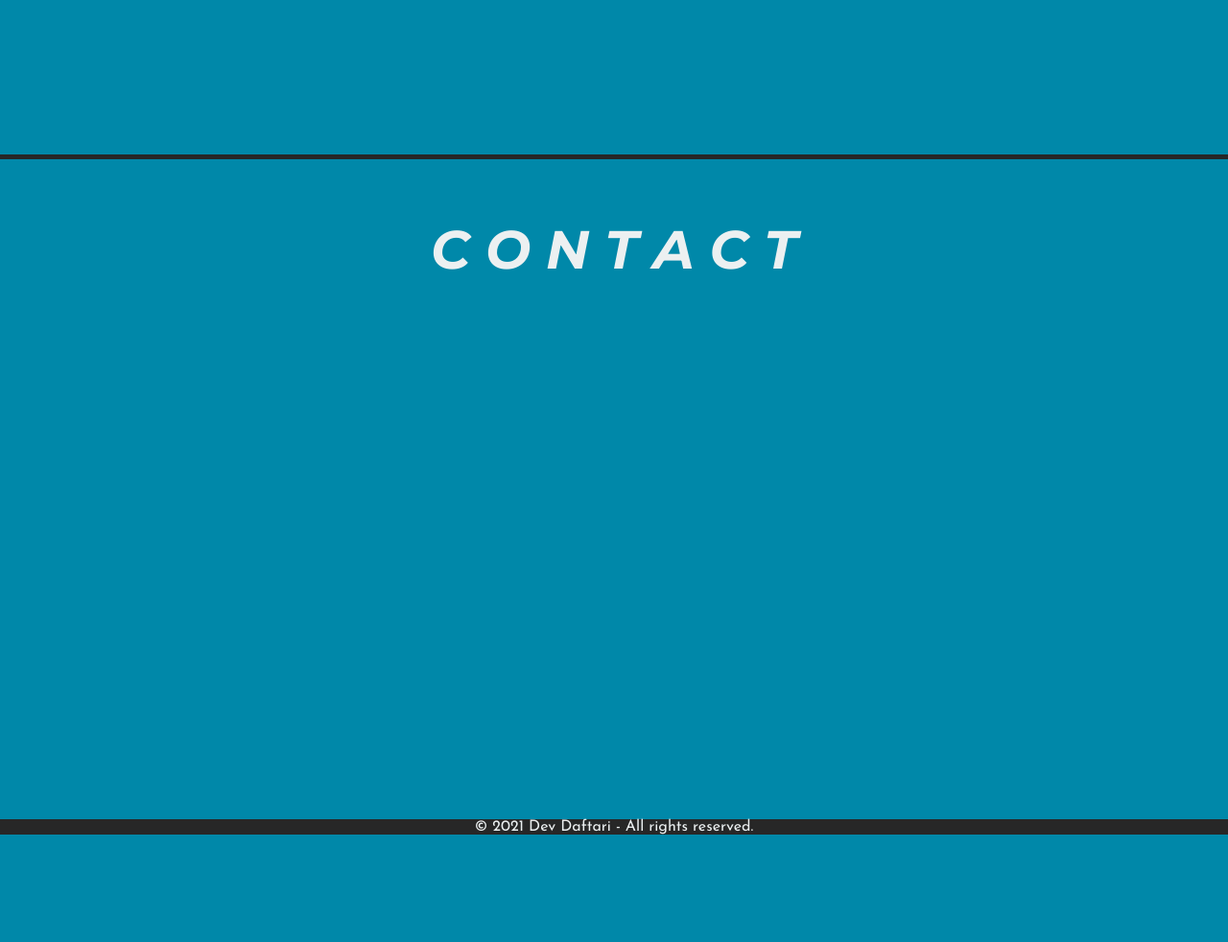
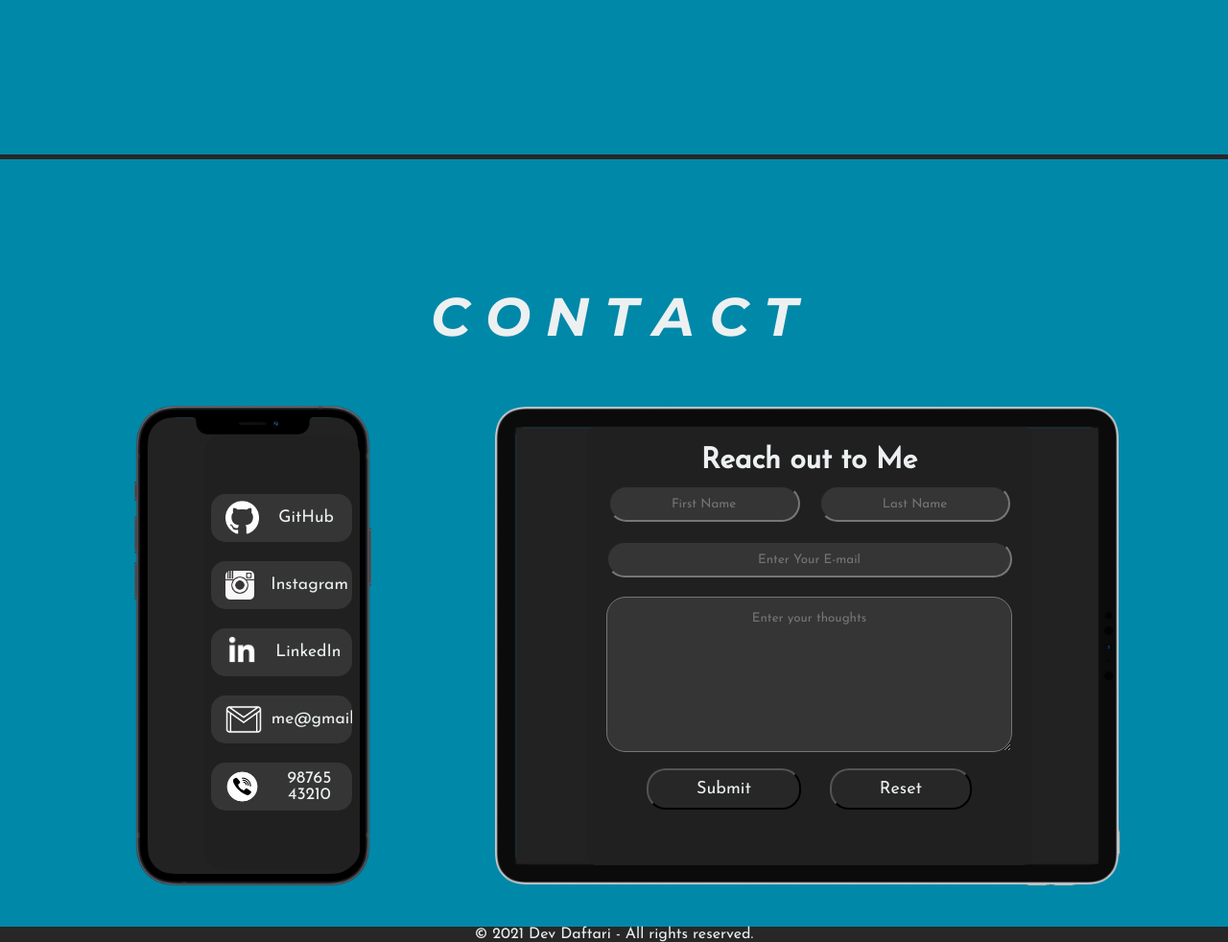
Before and after one commit to adarsh-2201/web7_Personal-website-with-randomly-generated-design, a PHP site: page / in a window 1280 px wide. Shown: the part 2242-3224 px from the top of the page at 96% size. Before the commit the page ends 3112 px from the top, so only its background shows below. Run offline with PHP 8.4, Linux system fonts and the light colour scheme.

Commit message:
Update contact section

```diff
--- a/js/main.js
+++ b/js/main.js
@@ -107,7 +107,54 @@ function GetCssSheet(num) {
         // Contact section
 
         document.querySelector("#contact h1").innerHTML ="C O N T A C T";
-
+        const div_cont=document.createElement("div");
+        div_cont.setAttribute("id","cont_main");
+        document.querySelector("#contact").appendChild(div_cont);
+        const contdivs=`<div class="phone">`+
+        `<img src="./style/phone.png"></img>`+
+        `<div class="phone_overlay">`+
+        `<a class="app" id="app1" href="https://github.com/Dev-Daftari" target="_blank">`+
+        `<img src="./style/github.png" class="img1"></img>GitHub`+
+        `</a>`+
+        `<a class="app" id="app2" href="https://www.instagram.com/devdaftari/" target="_blank">`+
+        `<img src="./style/instagram.png" class="img2"></img>Instagram`+
+        `</a>`+
+        `<a class="app" id="app3" href="https://in.linkedin.com/in/dev-daftari-50a358206" target="_blank">`+
+        `<img src="./style/linkedin.png" class="img3"></img>LinkedIn`+
+        `</a>`+
+        `<a class="app" id="app4" href="https://mail.google.com" target="_blank">`+
+        `<img src="./style/mail.png" class="img4"></img>me@gmail`+
+        `</a>`+
+        `<a class="app" id="app5" href="">`+
+        `<img src="./style/call.png" class="img5"></img>98765 43210`+
+        `</a>`+
+        `</div>`+
+        `</div>`+
+        `<div class="formdiv">`+
+        `<img src="./style/ipad.png"></img>`+
+        `<div class="tab_overlay">`+
+        `<div class="formtitle">Reach out to Me`+
+        `</div>`+
+        `</div>`+
+        `</div>`;
+        document.querySelector("#contact div").insertAdjacentHTML("beforeend",contdivs);
+        const form_cont=`<form action="" class="contform">`+
+        `<div>`+
+        `<input type="text" placeholder="First Name" id="first_name" required>`+
+        `<input type="text" placeholder="Last Name" id="last_name">`+
+        `</div>`+
+        `<div>`+
+        `<input type="email" placeholder="Enter Your E-mail" id="email" required>`+
+        `</div>`+
+        `<div>`+
+        `<textarea name="text" id="formtxt" cols="30" rows="10" placeholder="Enter your thoughts"></textarea>`+
+        `</div>`+
+        `<div id="lstfrm">`+
+        `<button type="submit" id="subbtn">Submit</button>`+
+        `<button type="reset" id="resbtn">Reset</button>`+
+        `</div>`+
+        `</form>`;
+        document.querySelector(".formtitle").insertAdjacentHTML("beforeend",form_cont);
     }
     else {
         document.getElementById('css_sheet').setAttribute('href', `${num}.css`);
--- a/style/0.css
+++ b/style/0.css
@@ -300,14 +300,14 @@ header{
     flex-direction:column;
     /* justify-content: center; */
     align-items: center;
-    height:86vh;
+    height:100vh;
 }
 
 #contact h1{
     font-family: 'Montserrat', sans-serif;
     text-align:center;
-    margin-top: 60px;
-    margin-bottom: 32px;
+    margin-top: 130px;
+    margin-bottom: 25px;
     background-color:#0088a9;
     color:#ecf0f1;
     font-size: 3.5rem;
@@ -331,6 +331,195 @@ header{
 }
 #contact h1:hover::after{
     transform: scale(1,1);
+}
+#cont_main{
+    width: 100%;
+    display:flex;
+    background-color:#0088a9;
+    /* border: 1px solid red; */
+    height: 68vh;
+    position: relative;
+    /* justify-content:space-evenly; */
+}
+.phone{
+    /* border: 1px solid blue; */
+    background-color:#0088a9;
+    width:45%;
+    height: 100%;
+    display:flex;
+    justify-content: center;
+    align-items: center;
+    margin-right:-125px;
+}
+.phone img{
+    /* width: 100%; */
+    background-color: #0088a9;
+    height: 100%;
+}
+.phone_overlay{
+    /* border: 2px solid purple; */
+    background-color: #202020;
+    top: 0;
+    left: 0;
+    width: 12.75%;
+    height: 83%;
+    margin-top: 53px;
+    margin-left: 212.1px;
+    position: absolute;
+    border-radius: 20px;
+    display: flex;
+    align-items: center;
+    justify-content:center;
+    flex-direction: column;
+    /* z-index: 1; */
+}
+.app{
+    /* border:2px solid olivedrab; */
+    width:90%;
+    border-radius:15px;
+    height:50px;
+    margin: 10px 20px;
+    /* padding: 10px 20px; */
+    display: flex;
+    justify-content: flex-start;
+    align-items: center;
+    overflow: hidden;
+    background-color: #353535;
+    transition: all 0.3s ease;
+    font-size:1.1rem;
+    text-decoration: none;
+    text-align: center;
+}
+.app:hover{
+    box-shadow: 0 0 12px 0 rgb(255 255 255 / 90%);
+    color: #0088a9;
+    font-weight: bold;
+    font-size:1.25rem;
+}
+
+#app1 img{
+    background-color:#353535;
+    height:70%;
+    margin-left: 15px;
+    margin-right: 20px;
+}
+#app2 img{
+    background-color:#353535;
+    height:60%;
+    margin-left: 15px;
+    margin-right: 17px;
+}
+#app3 img{
+    background-color:#353535;
+    height:60%;
+    margin-left: 17px;
+    margin-right: 20px;
+    margin-bottom: 6px;
+}
+#app4 img{
+    background-color:#353535;
+    height:75%;
+    margin-left: 15px;
+    margin-right: 10px;
+}
+#app5 img{
+    background-color:#353535;
+    height:85%;
+    margin-left: 11px;
+    margin-right: 4px;
+}
+.app:hover .img1{
+    height:100%;
+}
+/* #app1 img:hover{
+    height:90%;
+} */
+.formdiv{
+    /* border: 1px solid blue; */
+    background-color:#0088a9;
+    width:75%;
+    height: 100%;
+    display:flex;
+    justify-content: center;
+    align-items: center;
+}
+.formdiv img{
+    /* width:100%; */
+    height:100%;
+    background-color:#0088a9;
+    /* border: 2px solid red; */
+}
+.tab_overlay{
+    background-color: #202020;
+    overflow: hidden;
+    display: flex;
+    justify-content: center;
+    align-items:flex-start;
+    top: 5.5vh;
+    left: 47.75vw;
+    width: 36.3%;
+    height: 84%;
+    border-radius: 10px;
+    /* border: 2px solid blue; */
+    position: absolute;
+}
+.formtitle{
+    background-color:#202020;
+    width:100%;
+    text-align: center;
+    font-size:30px;
+    font-weight:bold;
+    margin-top:20px;
+}
+.contform div input{
+    border-radius:20px;
+    margin:10px;
+    color:#ecf0f1;
+    background-color:#353535;
+    width: 43%;
+    /* border: 1px solid red; */
+    text-align:center;
+    height:38px;
+    transition:all 0.3s ease;
+}
+.contform div input:focus, #formtxt:focus, #subbtn:focus, #resbtn:focus{
+    outline:none;
+    border:3px solid #0088a9;
+}
+.contform div input:hover, #formtxt:hover, #subbtn:hover, #resbtn:hover{
+    border: 3px solid #0088a9;
+}
+.contform div{
+    background-color:#202020;
+}
+
+#email{
+    width: 91%;
+}
+#formtxt{
+    border-radius:20px;
+    transition:all 0.3s ease;
+    /* margin:18px 15px; */
+    margin:10px;
+    color:#ecf0f1;
+    padding: 15px;
+    width: 91%;
+    /* border: 1px solid red; */
+    text-align:center;
+    background-color:#353535;
+}
+#lstfrm{
+    margin-top: -16px;
+}
+#subbtn,#resbtn{
+    transition:all 0.3s ease;
+    font-size:18px;
+    cursor:pointer;
+    border-radius:20px;
+    padding: 10px 50px;
+    /* background-color:#0088a9;
+    border: 2px solid #ecf0f1; */
+    margin: 15px 15px;
 }
 
 
```
Also changed, not shown: style/call.png (added), style/github.png (added), style/instagram.png (added), style/ipad.png (added), style/linkedin.png (added), style/mail.png (added), style/phone.png (added).
